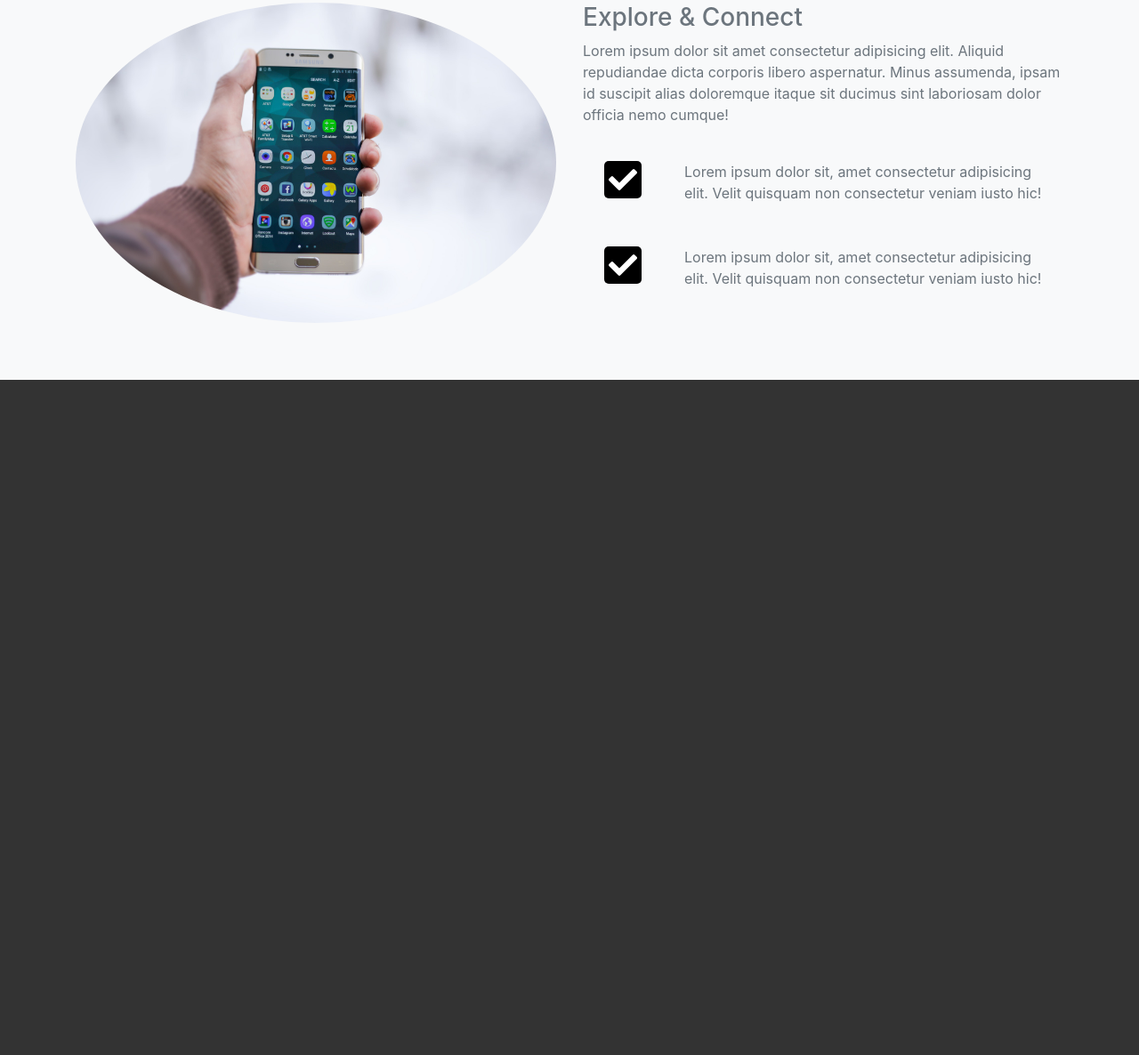
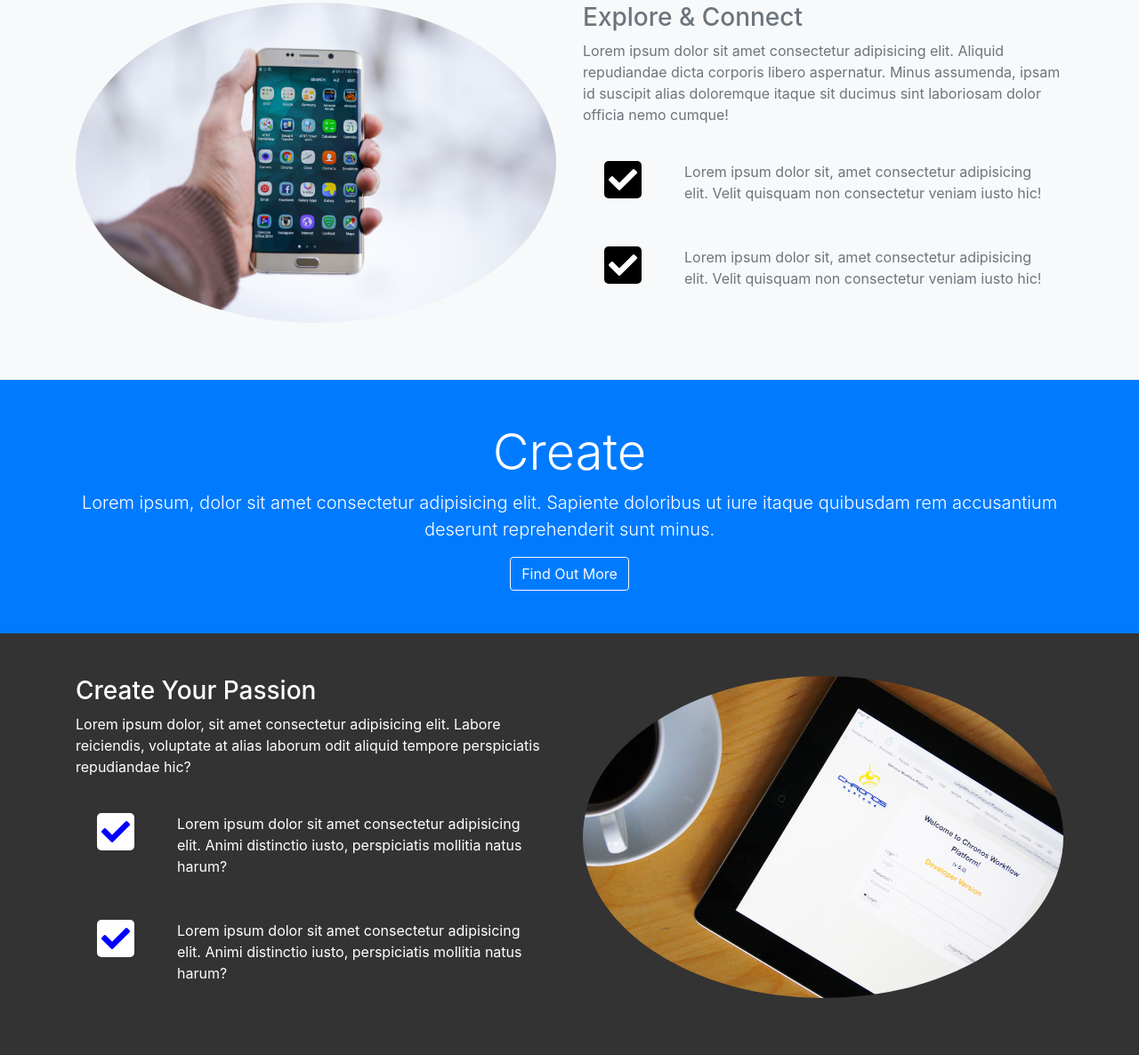
Before and after one commit to senthilsivaraman/Bootstrap, a plain HTML site: page LoginPage/index.html in a window 1280 px wide. Shown: the part 1090-2276 px from the top of the page at 89% size. Before the commit the page ends 1517 px from the top, so only its background shows below. Drawn offline with nearby package versions, Linux system fonts and the light colour scheme.

Commit message:
added create section

```diff
--- a/LoginPage/css/style.css
+++ b/LoginPage/css/style.css
@@ -46,3 +46,10 @@ body{
     padding:5px;
     border-radius: 5px;
 }
+
+#create-section .fas{
+    color: blue;
+    background: white;
+    padding:5px;
+    border-radius: 5px;
+}
--- a/LoginPage/index.html
+++ b/LoginPage/index.html
@@ -167,6 +167,55 @@
 
 </section>
 
+
+
+  <!-- CREATE HEAD -->
+  <section id="create-head-section" class="bg-primary">
+      <div class="container">
+        <div class="row">
+          <div class="col text-center py-5">
+            <h1 class="display-4">Create</h1>
+            <p class="lead">Lorem ipsum, dolor sit amet consectetur adipisicing elit. Sapiente doloribus ut iure itaque quibusdam rem accusantium
+              deserunt reprehenderit sunt minus.</p>
+            <a href="#" class="btn btn-outline-light">Find Out More</a>
+          </div>
+        </div>
+      </div>
+    </section>
+
+    <!-- CREATE SECTION -->
+    <section id="create-section" class="py-5">
+      <div class="container">
+        <div class="row">
+          <div class="col-md-6 order-2">
+            <img src="img/create-section1.jpg" alt="" class="img-fluid mb-3 rounded-circle">
+          </div>
+          <div class="col-md-6 order-1">
+            <h3>Create Your Passion</h3>
+            <p>Lorem ipsum dolor, sit amet consectetur adipisicing elit. Labore reiciendis, voluptate at alias laborum odit aliquid
+              tempore perspiciatis repudiandae hic?</p>
+            <div class="d-flex">
+              <div class="p-4 align-self-start">
+                <i class="fas fa-check fa-2x"></i>
+              </div>
+              <div class="p-4 align-self-end">
+                Lorem ipsum dolor sit amet consectetur adipisicing elit. Animi distinctio iusto, perspiciatis mollitia natus harum?
+              </div>
+            </div>
+
+            <div class="d-flex">
+              <div class="p-4 align-self-start">
+                <i class="fas fa-check fa-2x"></i>
+              </div>
+              <div class="p-4 align-self-end">
+                Lorem ipsum dolor sit amet consectetur adipisicing elit. Animi distinctio iusto, perspiciatis mollitia natus harum?
+              </div>
+            </div>
+          </div>
+        </div>
+      </div>
+    </section>
+
    <script src="https://code.jquery.com/jquery-3.3.1.slim.min.js" integrity="sha384-q8i/X+965DzO0rT7abK41JStQIAqVgRVzpbzo5smXKp4YfRvH+8abtTE1Pi6jizo"
    crossorigin="anonymous"></script>
    <script src="https://cdnjs.cloudflare.com/ajax/libs/popper.js/1.14.7/umd/popper.min.js" integrity="sha384-UO2eT0CpHqdSJQ6hJty5KVphtPhzWj9WO1clHTMGa3JDZwrnQq4sF86dIHNDz0W1"
```
